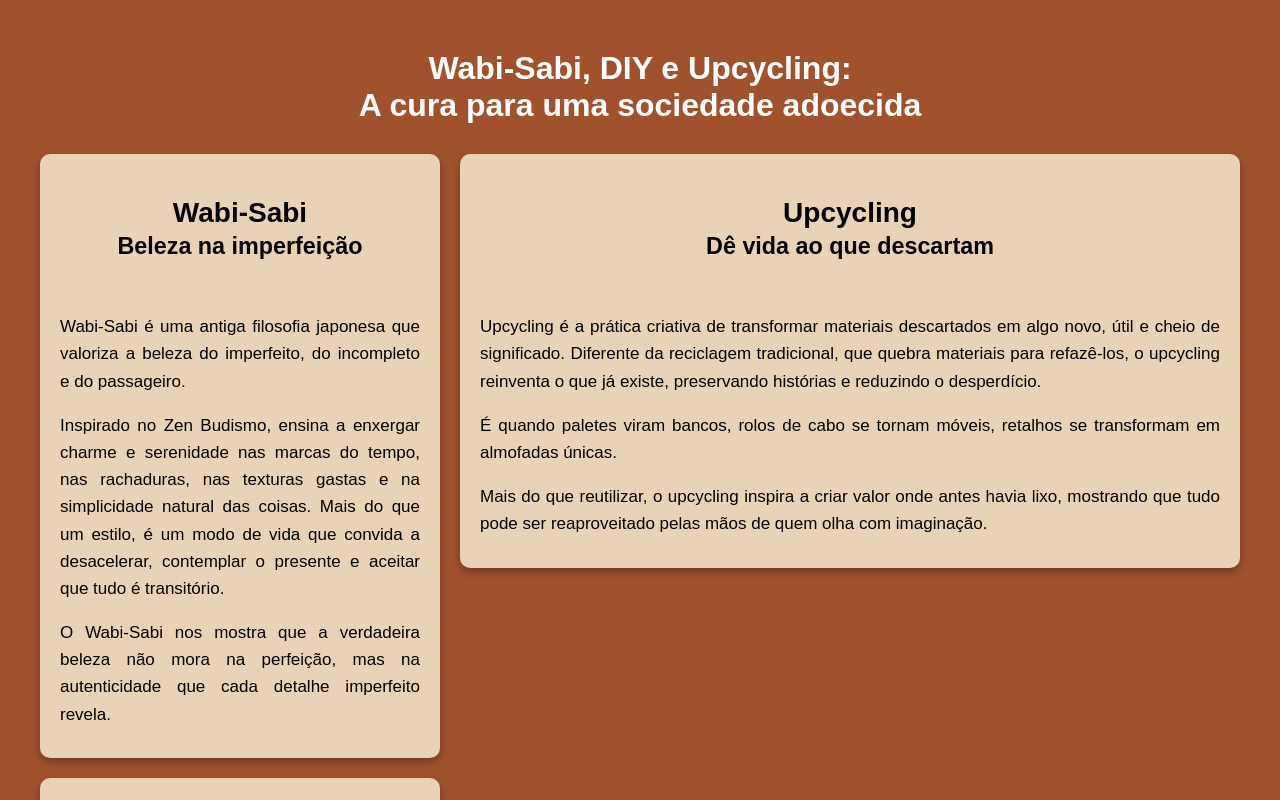
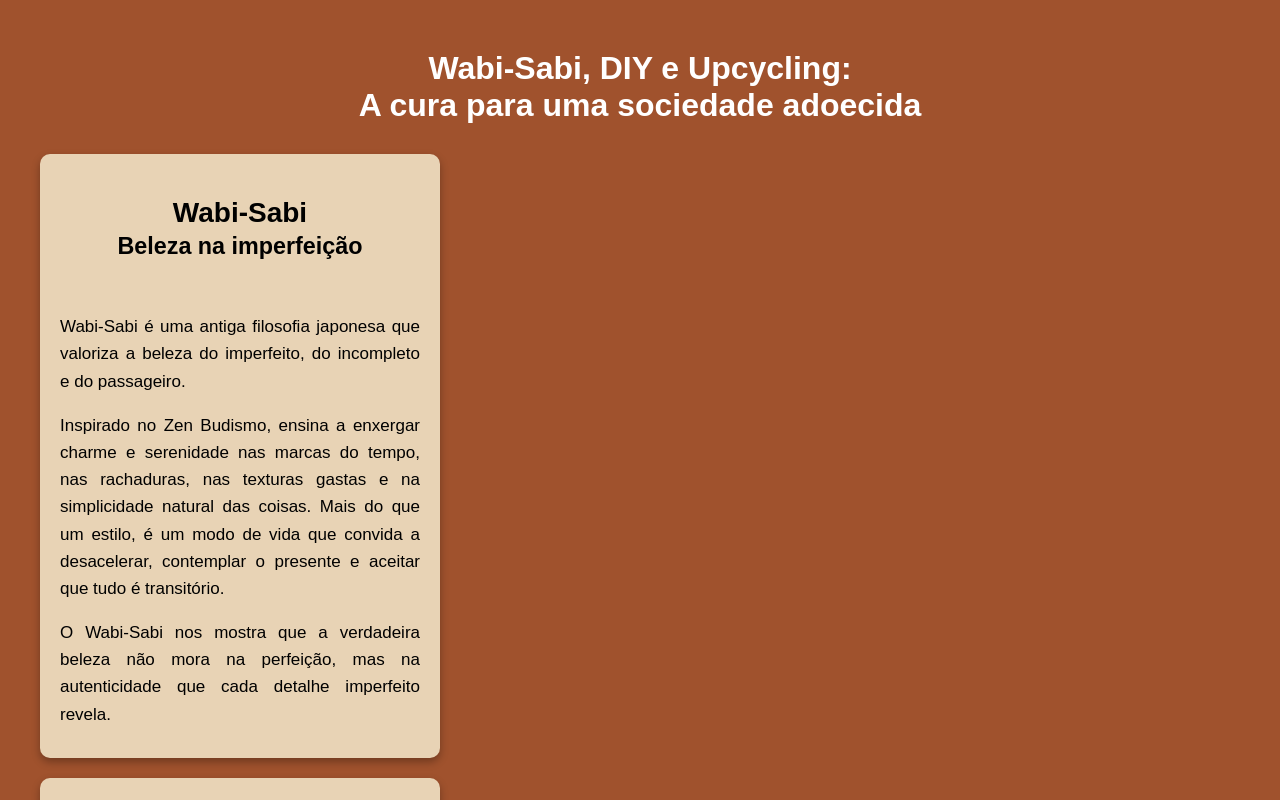
Before and after one commit to feira201203/feira201203.github.io, a plain HTML site: page index.html in a window 1280 px wide. Shown: the top 800 px of the page. Drawn offline with nearby package versions, Linux system fonts and the light colour scheme.

Commit message:
index.html

```diff
--- a/index.html
+++ b/index.html
@@ -26,7 +26,7 @@ h1 {
   max-width: 1200px; /* aumenta um pouco pra caber as duas colunas */
   margin: 0 auto;
   display: grid;
-  grid-template-columns: 400px 1fr; /* coluna fixa à esquerda + resto à direita */
+  grid-template-columns: 400px ; /* coluna fixa à esquerda + resto à direita */
   gap: 20px;
   align-items: start;
 
```
